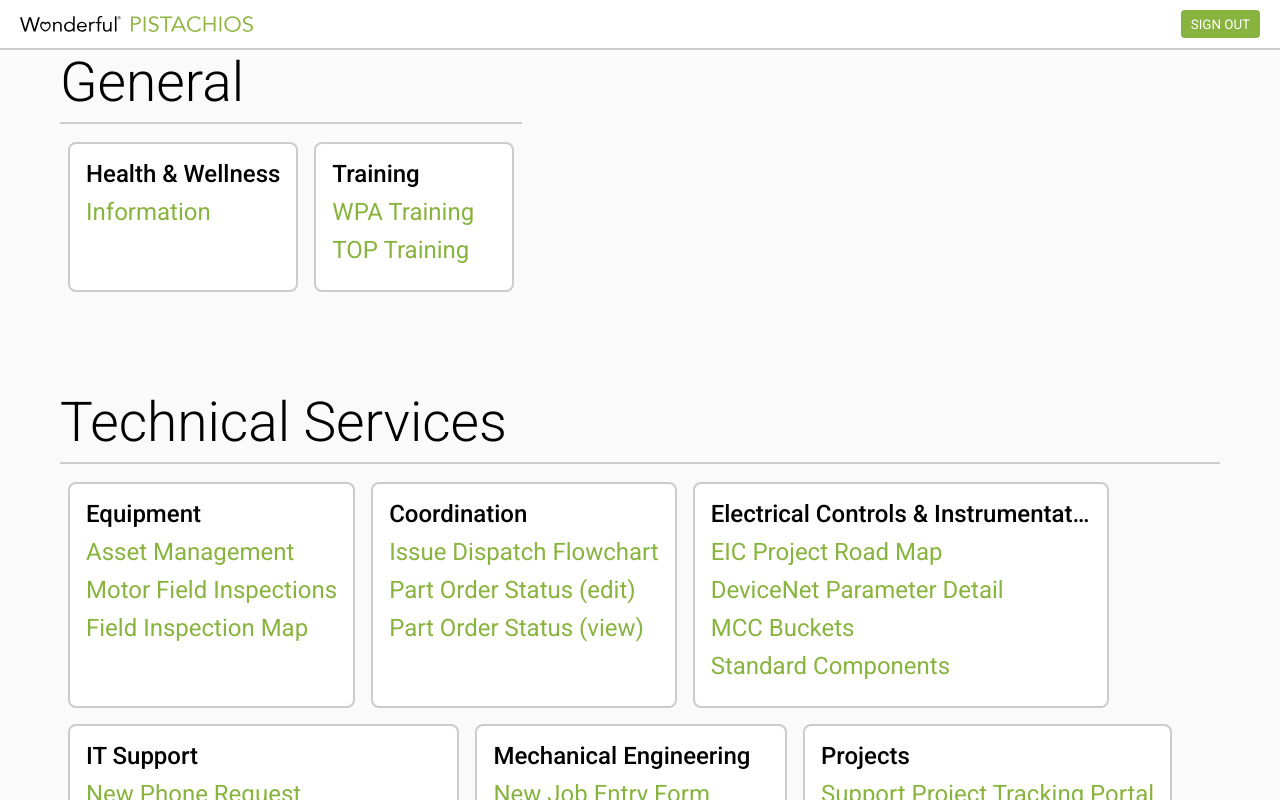
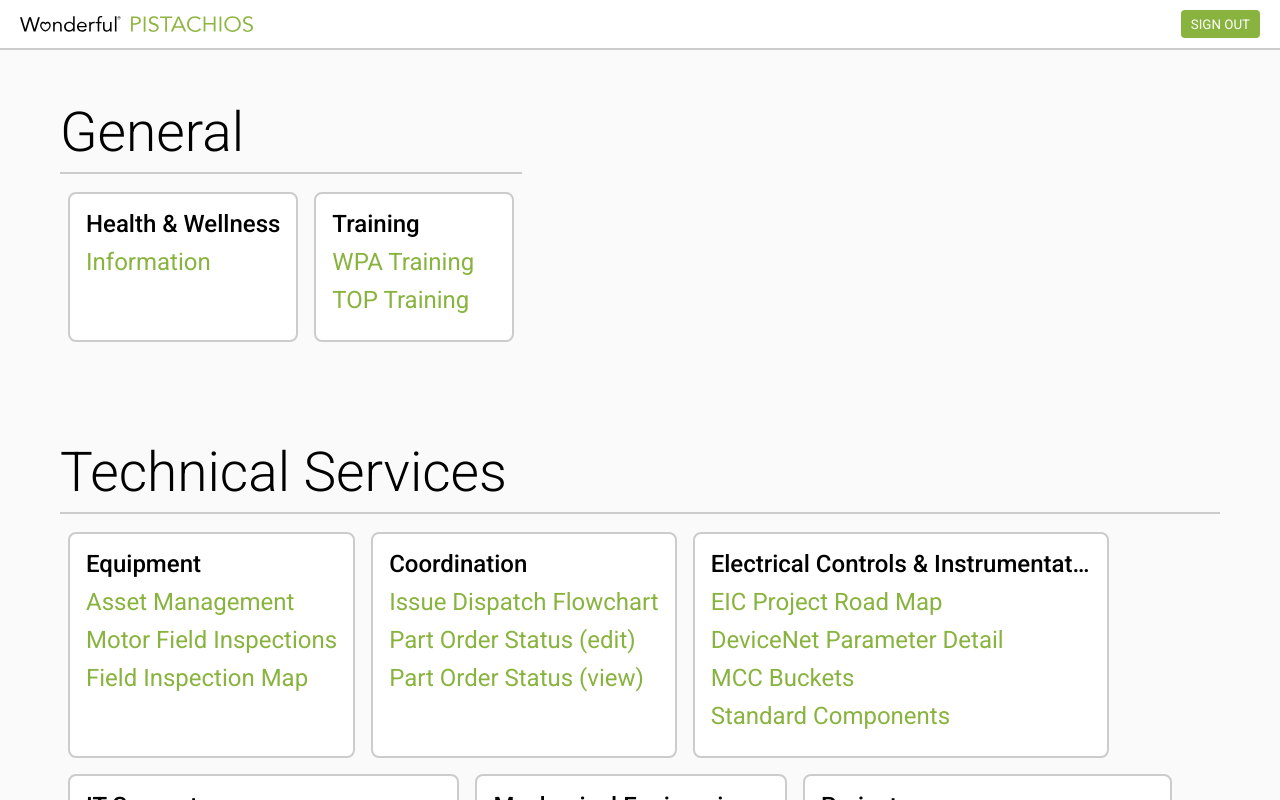
Before and after one commit to thewonderfulcompany/wpa-site, a React (Create React App) app: page / in a window 1280 px wide. Shown: the top 800 px of the page. Built offline with nearby package versions, Linux system fonts and the light colour scheme.

Commit message:
updated dummy data and pushed things down

```diff
--- a/src/App.css
+++ b/src/App.css
@@ -59,7 +59,7 @@ header button:hover {
 }
 
 .section:first-of-type{
-  padding-top:50px;
+  padding-top:100px;
 }
 
 .section {
--- a/src/App.js
+++ b/src/App.js
@@ -25,91 +25,7 @@ function Header(props){
 
 // this should be replaced with an api call for real data once that is ready
 // this data structure forces unique names for cards and links, may change in the future
-let dummyData = {
-  'Health & Wellness': {
-    'Information': 'https://wpa-internal.wonderful.com/wellness'
-  },
-
-  'Training': {
-    'WPA Training': 'https://wpatraining.com/',
-    'TOP Training': 'https://wpa-internal.wonderful.com/student-data/',
-  },
-
-  'Equipment': {
-    'Asset Management': 'https://wpa-internal.wonderful.com/Technical-Services/Maintenance-Management-System/',
-    'Motor Field Inspections': 'https://wpa-internal.wonderful.com/Technical-Services/Maintenance-Management-System/MTR-inspection-summary',
-    'Field Inspection Map': 'Field Inspection Map',
-    '': '',
-  },
-
-  'Coordination': {
-    'Issue Dispatch Flowchart': 'https://www.lucidchart.com/invitations/accept/bc8846ec-fc5b-45b3-8124-b4d23210c5e5',
-    'Part Order Status (edit)': 'https://app.smartsheet.com/b/home?lx=mANrD5AL0etPYJCUXwqPJA',
-    'Part Order Status (view)': 'https://app.smartsheet.com/b/publish?EQBCT=97bf1288adf944b0acf7ec9a86f505f3',
-  },
-
-  'Electrical Controls & Instrumentation': {
-    'EIC Project Road Map': 'https://app.smartsheet.com/b/publish?EQBCT=4311ca97604545ebb77dab3754b889b9',
-    'DeviceNet Parameter Detail': 'https://app.smartsheet.com/b/publish?EQBCT=3dfc144feaae498bb7b402c234fce0d7',
-    'MCC Buckets': 'https://app.smartsheet.com/b/publish?EQBCT=c5420e46689644ecb57629c25b33f95d',
-    'Standard Components': 'https://app.smartsheet.com/b/publish?EQBCT=003dfeeda00847caaef07c41c6fb572d',
-  },
-
-  'IT Support': {
-    'New Phone Request': 'https://app.smartsheet.com/b/form/d8066607050b4711bf8372707496aa91',
-    'PO Request Form': 'https://app.smartsheet.com/b/form/3098968ad64d41638eb0745e36dabbf1',
-    'Support Desk Handout Form': 'https://app.smartsheet.com/b/form/d0db05bf755245b3bdf0457554912393',
-    'Requests Pending PO Creation': 'https://app.smartsheet.com/b/publish?EQBCT=dd807e4ed6ce46ffa1869b39d71cd5d2',
-    'PO History': 'https://app.smartsheet.com/b/publish?EQBCT=8163865e79c44f4280341f3ffda50c0c',
-    'Loaner Devices - 3 Days Past Due': 'https://app.smartsheet.com/b/home?lx=9XK9o150GZokhsgK2VioxQ',
-    'IT KnowledgeBase': 'https://wpa-sp.wonderful.com/MIS/KnowledgeBase/_layouts/15/start.aspx#/SitePages/End-User%20Knowledge%20Base.aspx',
-  },
-
-  'Mechanical Engineering': {
-    'New Job Entry Form': 'https://app.smartsheet.com/b/form?EQBCT=ec0584fef14b41c99a070ef2dbde3af1',
-    'New Drawing Entry Form': 'https://app.smartsheet.com/b/form/8fdbf617572746589ddafaf1e3d410e0',
-    'Job Number Log': 'https://app.smartsheet.com/b/publish?EQBCT=66ca092a5c1546d49f309b0db848e7af',
-    'AutoCAD Drawing Log': 'https://app.smartsheet.com/b/publish?EQBCT=d1d6a88b28b24b71bc8e4ba7027b0fde',
-    'Job Number Archive': 'https://www.dropbox.com/s/qkbjbblpumcz3wt/Mechanical%20Job%20Number%20Archive.xls?raw=1',
-    'AutoCAD Drawing Archive': 'https://app.smartsheet.com/b/publish?EQBCT=19eff738a8e94fbcb512d82e6a1f7fe0',
-  },
-
-  'Projects': {
-    'Support Project Tracking Portal': 'https://app.smartsheet.com/b/publish?EQBCT=a471cb61221b451f858b5e2c64aa785f',
-    'Ringi Sho Form': 'https://www.dropbox.com/s/3pg6dab09d6x6p6/Project%20Spending%20Approval%20Forms%20V1.xlsx?dl=1',
-  },
-
-  'Vendor Management': {
-    'Herc Rental Request Form': 'https://app.smartsheet.com/b/form?EQBCT=4a8e2da4cca942119d61f822143960c9',
-    'Herc Rental Request History': 'https://app.smartsheet.com/b/publish?EQBCT=bc364b937b8940b6a051612b7f44de73',
-    'Herc Professional Contractor Catalogue': 'https://issuu.com/hercrentals/docs/procontractor_catalog_2.0?e=25072383/49826861',
-  },
-
-  'OA': {
-    'OA Detail Report': 'https://app.powerbi.com/view?r=eyJrIjoiMGJkZjViZjgtNjRjMy00NTAyLThkZjMtMmVmZjM1M2Q1YWVkIiwidCI6IjU3ZmU3YmI1LWUzODItNDQ5OC04OGZlLTVjNTBkMjU2ZjczNSIsImMiOjZ9',
-    'OA Data Entry Portal': 'https://wpa-internal.wonderful.com/Production/Operations-Analysis',
-  },
-
-  'PPO': {
-    'New PPO Job': 'https://app.smartsheet.com/b/form/b58da0b9975c484080d2f329d4abfffa',
-  },
-
-  'Scheduling': {
-    'Schedule Change Report': 'https://app.powerbi.com/view?r=eyJrIjoiNzI5MmFkNzYtZWNlNy00N2VlLTljNjktZTg4ZWY4NzVmNGU3IiwidCI6IjU3ZmU3YmI1LWUzODItNDQ5OC04OGZlLTVjNTBkMjU2ZjczNSIsImMiOjZ9',
-    'Schedule Change Entries': 'https://wpa-internal.wonderful.com/Production/schedule-changes',
-  },
-
-  'Purchasing': {
-    'PO Request Form': 'https://get-crackin.typeform.com/to/I0PJ2C',
-    'PO Status: Pending Capital Approval': 'https://app.smartsheet.com/b/publish?EQBCT=ca756e0b9035433c8b98d5191c88c22f',
-    'PO Status: Pending Sourcing': 'https://app.smartsheet.com/b/publish?EQBCT=b1f38d5ed3d54bb18590c38c3c507656',
-    'PO Status: Pending PO Entry': 'https://app.smartsheet.com/b/publish?EQBCT=94887b4058384534bff44beccb4ddcde',
-    'PO Status: PO\'s Issued': 'https://app.smartsheet.com/b/publish?EQBCT=7e43343501044fd88ad15560a12594faz',
-  },
-}
-
-
-dummyData = {
+const dummyData = {
 
   'General':{
     'Health & Wellness': {
```
